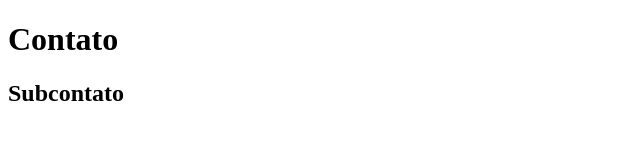
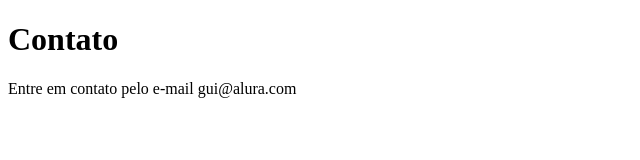
Before and after one commit to LuisGuiR/sistema-de-cadastro, a plain HTML site: page contato.html in a window 1280 px wide. Shown: the whole page, without its empty margins (0-640 px from the left). Drawn offline with Linux system fonts and the light colour scheme.

Commit message:
adicionando o email de contato

```diff
--- a/contato.html
+++ b/contato.html
@@ -8,6 +8,6 @@
 </head>
 <body>
     <h1>Contato</h1>
-    <h2>Subcontato</h2>
+    <p>Entre em contato pelo e-mail gui@alura.com</p>
 </body>
 </html>
```
